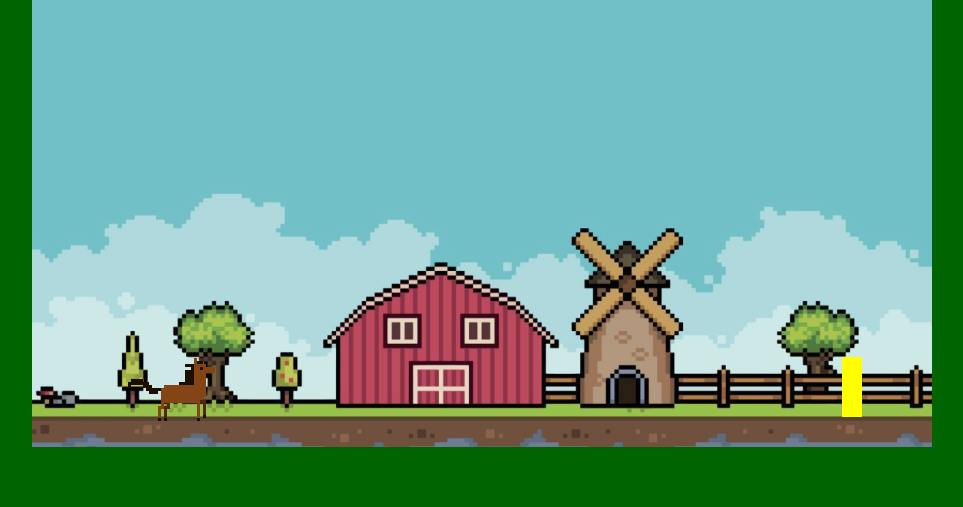
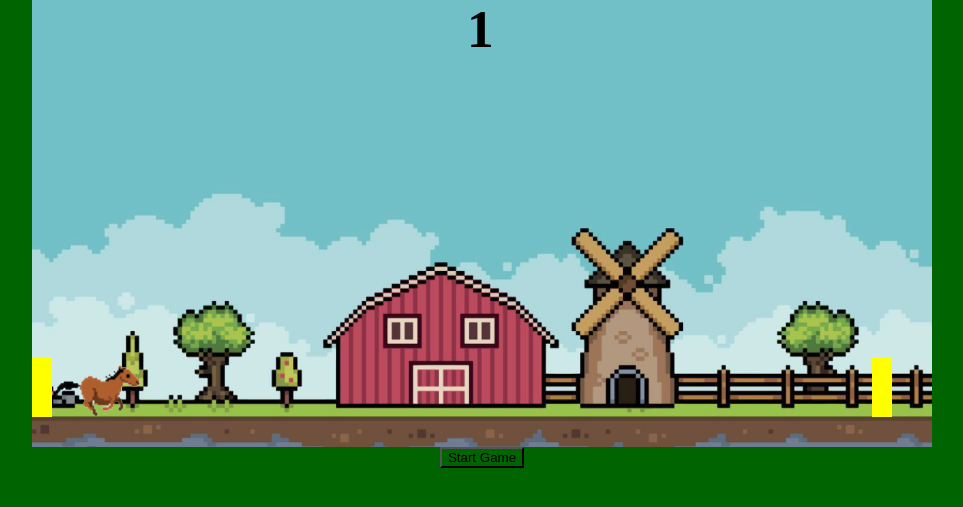
Before and after one commit to vczaran/JumpyHorse, a website built with webpack: page index.html in a window 1280 px wide. Shown: the part 111-618 px from the top of the page, without its empty margins (158-1121 px from the left). Built offline with nearby package versions, Linux system fonts and the light colour scheme.

Commit message:
Add scoring and basic collision

```diff
--- a/index.html
+++ b/index.html
@@ -16,6 +16,7 @@
     <canvas id="background" height="450" width="900"></canvas>
   </body>
   <div style="display: none;">
-  <img  id="horse1" src="./images/horse1.png" alt="horse1">
+  <img  id="runhorse1" src="./images/runhorse1.png" alt="runhorse1">
 </div>
+<button type="button" id="start-button">Start Game</button>
 </html>
--- a/src/index.js
+++ b/src/index.js
@@ -4,5 +4,10 @@ import View from './scripts/view';
 document.addEventListener("DOMContentLoaded", () => {
     const canvas = document.getElementById('background');
     const game = new Game(canvas);
-    new View(canvas);
+    // const view = new View(canvas);
+    // const start = document.getElementById("start-button");
+    // start.onclick = function () {game.startGame(game.view)};
+    // new View(canvas);
+    // const view = new View(canvas);
+    // new Game(view);
 })
--- a/src/scripts/game.js
+++ b/src/scripts/game.js
@@ -1,27 +1,27 @@
-import Horse from "./horse";
-import Obstacle from "./obstacle";
+import View from "./view";
 
 export default class Game {
     constructor(canvas) {
         this.ctx = canvas.getContext("2d");
         this.dimensions = { width: canvas.width, height: canvas.height };
-        // const horse = new Horse(0, 250);
-        // new Obstacle(900, 360)
-        // setInterval ( () => {
-        //     new Obstacle(900, 360)}, 7000
-        // );
+        this.view = new View(canvas);
+        // const start = document.getElementById("start-button");
+        this.startGame(this.view);
+        // start.onclick = function () {this.startGame(view)};
+    }
 
-        // window.addEventListener ( "keydown", (e) => {
-        //     if (e.code === "Space") {
-        //         horse.jump();
-        //     };
-        // })
+    startGame(view) {
+        // const start = document.getElementById("start-button");
+        // start.onclick = function() { view.draw(this.ctx);};
+        // this.running = true;
+         view.draw(this.ctx);
+    }
 
-        // window.addEventListener ( "keyup", (e) => {
-        //     if (e.code === "Space") {
-        //         horse.fall();
-        //     };
-        // })
+    gameOver() {
+        if (this.view.collision === true) {
+        alert("Game Over!");
+        // this.running = false;
+        }
     }
 
 
--- a/src/scripts/horse.js
+++ b/src/scripts/horse.js
@@ -1,26 +1,26 @@
 export default class Horse {
-    constructor (x, y) {
+    constructor (x, y, width, height) {
         this.gravity = 0.3;
         this.x = x;
         this.y = y;
         this.speedX = 0;
         this.speedY = 0;
-        this.width = 900;
-        this.height = 450;
+        this.width = width;
+        this.height = height;
 
-        this.horse1 = document.getElementById("horse1");
+        this.runhorse1 = document.getElementById("runhorse1");
 
     }
 
     drawHorse () {
         const canvas = document.getElementById("background");
         const ctx = canvas.getContext("2d");
-        // ctx.clearRect(0, 0, this.width, this.height);
-
-        ctx.drawImage(this.horse1, this.x, this.y, 300, 300);
+        // ctx.fillStyle = "brown";
+        // ctx.fillRect(this.x, this.y, this.width, this.height);
+        ctx.drawImage(this.runhorse1, this.x, this.y, this.width, this.height);
         this.move();
-        if (this.y > 250) {
-            this.y = 250;
+        if (this.y > 360) {
+            this.y = 360;
         }
     }
 
@@ -31,22 +31,5 @@ export default class Horse {
 
     jump () {
         this.speedY = -10;
-
-        // requestAnimationFrame( () => {
-        //     this.jump();
-        // })
-        // console.log(this.y);
-    }
-
-    fall () {
-        if (this.y < 250) {
-            this.speedY += this.gravity;
-            this.y += this.speedY;
-            this.drawHorse();
-
-            requestAnimationFrame( () => {
-                this.fall();
-            })
-        }
     }
 }
--- a/src/scripts/obstacle.js
+++ b/src/scripts/obstacle.js
@@ -1,28 +1,24 @@
 export default class Obstacle {
 
-    constructor (x, y) {
+    constructor (x, y, width, height) {
         this.x = x;
         this.y = y;
-        this.speedX = 3;
-        this.width = 900;
-        this.height = 450;
-        // this.drawObstacle();
+        this.speedX = 2;
+        this.width = width;
+        this.height = height;
     }
 
     drawObstacle() {
         const canvas = document.getElementById("background");
         const ctx = canvas.getContext("2d");
-        // ctx.clearRect(0, 0, this.width, this.height);
         ctx.fillStyle = "yellow";
-        ctx.fillRect(this.x, this.y, 20, 60);
+        ctx.fillRect(this.x, this.y, this.width, this.height);
         this.moveObstacle();
     }
 
     moveObstacle () {
-        // requestAnimationFrame ( () => {
             this.x -= this.speedX;
-            // this.drawObstacle();
-        // })
+            // console.log(this.x);
     }
 
     speedUp () {
@@ -31,4 +27,15 @@ export default class Obstacle {
         }
     }
 
+    drawScore() {
+        this.x = 100;
+        this.y = 10;
+        this.ctx.font = "bold 50pt serif";
+        this.ctx.fillStyle = "white";
+        this.ctx.fillText(this.score, loc.x, loc.y);
+        this.ctx.strokeStyle = "black";
+        this.ctx.lineWidth = 2;
+        this.ctx.strokeText(this.score, loc.x, loc.y);
+      }
+
 }
--- a/src/scripts/view.js
+++ b/src/scripts/view.js
@@ -7,38 +7,81 @@ export default class View {
     constructor (canvas) {
         const ctx = canvas.getContext("2d");
         this.dimensions = { width: canvas.width, height: canvas.height };
-
-        this.horse = new Horse(0, 250);
-        this.obstacles = [new Obstacle(900, 360)];
-        setInterval ( () => {
-            this.obstacles.push(new Obstacle(900, 360));
+        this.score = 0;
+        // this.collision = false;
+        this.horse = new Horse(20, 360, 100, 70);
+        this.obstacles = [new Obstacle(900, 360, 20, 60)];
+        this.intervalID = setInterval ( () => {
+            this.obstacles.push(new Obstacle(900, 360, 20, 60));
+            if (this.obstacles[0].x <= 0) {
+                // let collision = false;
+                // console.log(collision);
+                this.obstacles.shift();
+                // this.called = false;
+                // console.log(this.obstacles);
+            }
         }, 7000);
-        // this.obs = new Obstacle(900, 360);
-        this.draw(ctx);
+        // this.draw(ctx);
 
         window.addEventListener("keydown", (e) => {
-            if (e.code === "Space" && this.horse.y === 250) {
+            if (e.code === "Space" && this.horse.y === 360) {
                 this.horse.jump();
             };
+            // clearInterval(this.intervalID);
         })
 
-        // window.addEventListener("keyup", (e) => {
-        //     if (e.code === "Space") {
-        //         this.horse.fall();
-        //     };
-        // })
     }
 
     draw(ctx) {
         ctx.clearRect(0, 0, this.dimensions.width, this.dimensions.height);
         this.horse.drawHorse();
-        // this.obs.drawObstacle();
         this.obstacles.forEach(obs => {
             obs.drawObstacle();
         });
+        this.drawScore();
 
         requestAnimationFrame(() => {
             this.draw(ctx);
+            this.collision();
         });
+
     }
+
+    collision () {
+        const obs = this.obstacles[0];
+        const horse = this.horse;
+
+        // console.log(obs.x);
+        // console.log(obs.y);
+        // console.log(horse.x);
+        // console.log(horse.y);
+
+        if ((obs.x > horse.x)
+            && (obs.x < (horse.x + horse.width))
+            && ((obs.x + obs.width) > horse.x)
+            && ((obs.x + obs.width) < (horse.x + horse.width))
+            && ((horse.y + horse.height) >= obs.y)
+            && (horse.y + horse.height >= obs.y - obs.height))
+              {console.log(true)}
+                // this.collision = true}
+                // alert("Game Over!")};
+                else {this.scoreUp()};
+    }
+
+    scoreUp () {
+        if (this.horse.x > this.obstacles[0].x && this.obstacles[0].x > 17)
+        {this.score += 1;
+        console.log(this.score);}
+        // this.called = true};
+    }
+
+    drawScore() {
+        const canvas = document.getElementById("background");
+        const ctx = canvas.getContext("2d");
+        this.x = 435;
+        this.y = 50;
+        ctx.font = "bold 40pt serif";
+        ctx.fillStyle = "black";
+        ctx.fillText(this.score, this.x, this.y);
+      }
 }
```
Also changed, not shown: dist/main.js, images/runhorse1.png (added).
